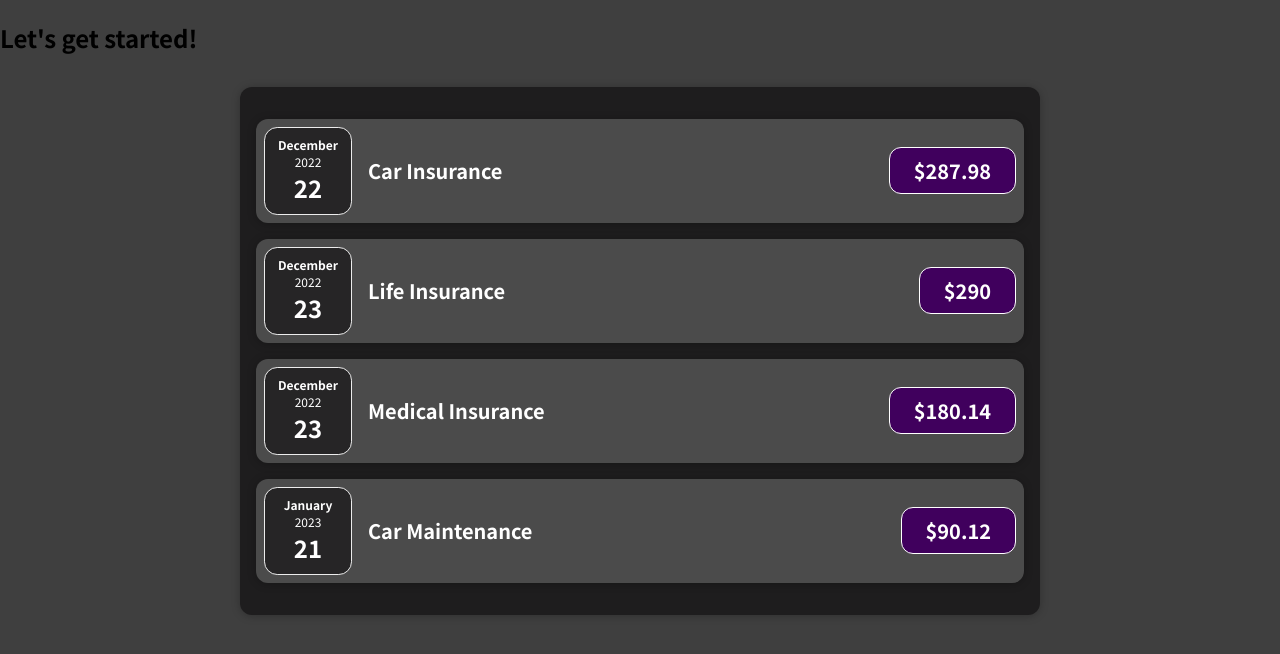
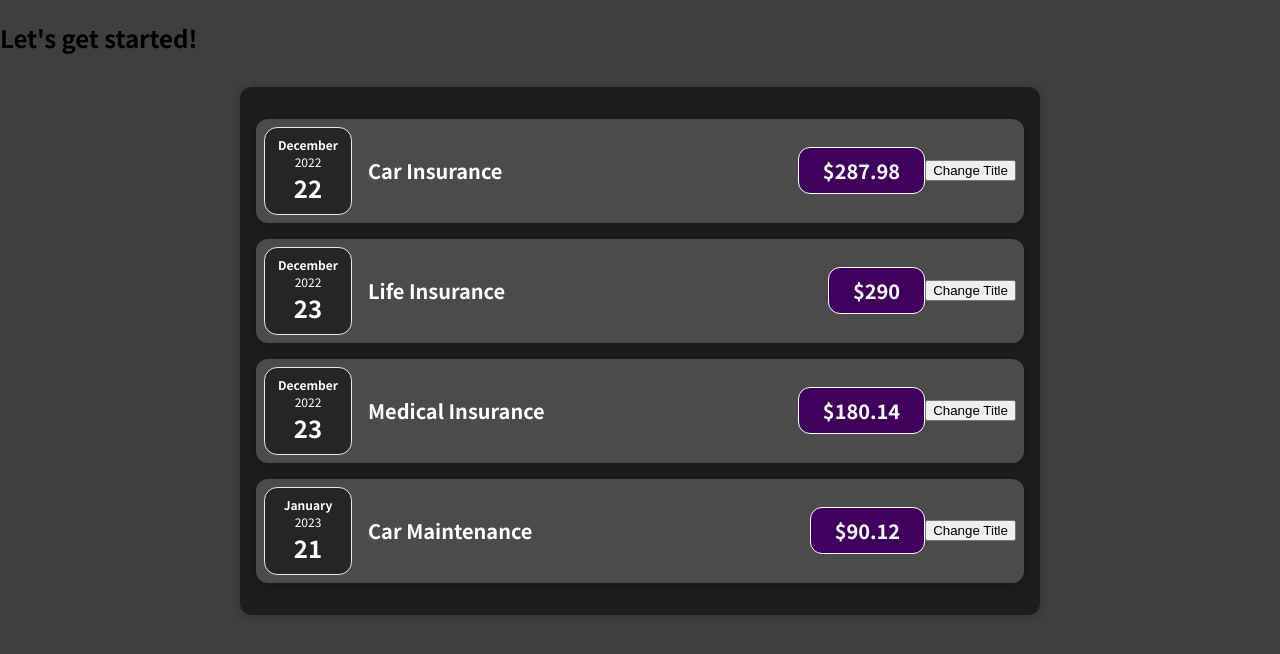
Before and after one commit to alxcode-x/courses-frontend, a React (Create React App) app in the folder u-react-completeGuide/01-starting-setup/: page / in a window 1280 px wide. Shown: the top 654 px of the page. Built offline with nearby package versions, Linux system fonts and the light colour scheme.

Commit message:
Project reorganized in folders by component. Added first change of state.

```diff
--- a/u-react-completeGuide/01-starting-setup/src/App.js
+++ b/u-react-completeGuide/01-starting-setup/src/App.js
@@ -1,4 +1,4 @@
-import Expenses from "./components/Expenses";
+import Expenses from "./components/expenses/Expenses";
 
 function App() {
   const expenses = [
--- a/u-react-completeGuide/01-starting-setup/src/components/ExpenseItem.js
+++ /dev/null
@@ -1,21 +0,0 @@
-import './ExpenseItem.css';
-import ExpenseDate from './ExpenseDate';
-import Card from './Card';
-
-function ExpenseItem(props) {
-    // const expenseDate = new Date(2022, 2, 14);
-    // const expenseTitle = 'Car Insuracce';
-    // const expenseAmount = 268.98;
-
-    return (
-        <Card className="expense-item">
-            <ExpenseDate date = {props.date}/>
-            <div className="expense-item__description">
-                <h2>{props.title}</h2>
-                <div className="expense-item__price">{`$${props.amount}`}</div>
-            </div>
-        </Card>
-    )
-}
-
-export default ExpenseItem;
--- a/u-react-completeGuide/01-starting-setup/src/components/Expenses.js
+++ b/u-react-completeGuide/01-starting-setup/src/components/expenses/Expenses.js
@@ -1,6 +1,6 @@
 import './Expenses.css';
-import ExpenseItem from "./ExpenseItem";
-import Card from './Card';
+import ExpenseItem from "./items/ExpenseItem";
+import Card from '../common/Card';
 
 function items(props) {
 
--- a/u-react-completeGuide/01-starting-setup/src/components/ExpenseDate.js
+++ b/u-react-completeGuide/01-starting-setup/src/components/expenses/date/ExpenseDate.js
@@ -1,4 +1,5 @@
-import './ExpanseDate.css'
+import './ExpanseDate.css';
+
 function ExpenseDate(props) {
     const month = props.date.toLocaleString('en-US', { month: 'long' });
     const day = props.date.toLocaleString('en-US', { day: '2-digit' });
--- /dev/null
+++ b/u-react-completeGuide/01-starting-setup/src/components/expenses/items/ExpenseItem.js
@@ -0,0 +1,33 @@
+import React, { useState } from 'react';
+
+import './ExpenseItem.css';
+import ExpenseDate from '../date/ExpenseDate';
+import Card from '../../common/Card';
+
+function ExpenseItem(props) {
+    // const expenseDate = new Date(2022, 2, 14);
+    // const expenseTitle = 'Car Insuracce';
+    // const expenseAmount = 268.98;
+
+    const [title, setTitle] = useState(props.title);
+
+    //let title = props.title;
+
+    const clickHandler = () => {
+        setTitle('Updated'); //instead of title = 'Updated!'
+        console.log(title);
+    }
+
+    return (
+        <Card className="expense-item">
+            <ExpenseDate date={props.date} />
+            <div className="expense-item__description">
+                <h2>{title}</h2>
+                <div className="expense-item__price">{`$${props.amount}`}</div>
+            </div>
+            <button type="button" onClick={clickHandler}>Change Title</button>
+        </Card>
+    )
+}
+
+export default ExpenseItem;
```
Also changed, not shown: u-react-completeGuide/01-starting-setup/src/components/common/Card.css (renamed from u-react-completeGuide/01-starting-setup/src/components/Card.css), u-react-completeGuide/01-starting-setup/src/components/common/Card.js (renamed from u-react-completeGuide/01-starting-setup/src/components/Card.js), u-react-completeGuide/01-starting-setup/src/components/expenses/Expenses.css (renamed from u-react-completeGuide/01-starting-setup/src/components/Expenses.css), u-react-completeGuide/01-starting-setup/src/components/expenses/date/ExpanseDate.css (renamed from u-react-completeGuide/01-starting-setup/src/components/ExpanseDate.css), u-react-completeGuide/01-starting-setup/src/components/expenses/items/ExpenseItem.css (renamed from u-react-completeGuide/01-starting-setup/src/components/ExpenseItem.css), 1 other file (tests, documents, lock files or other folders).
